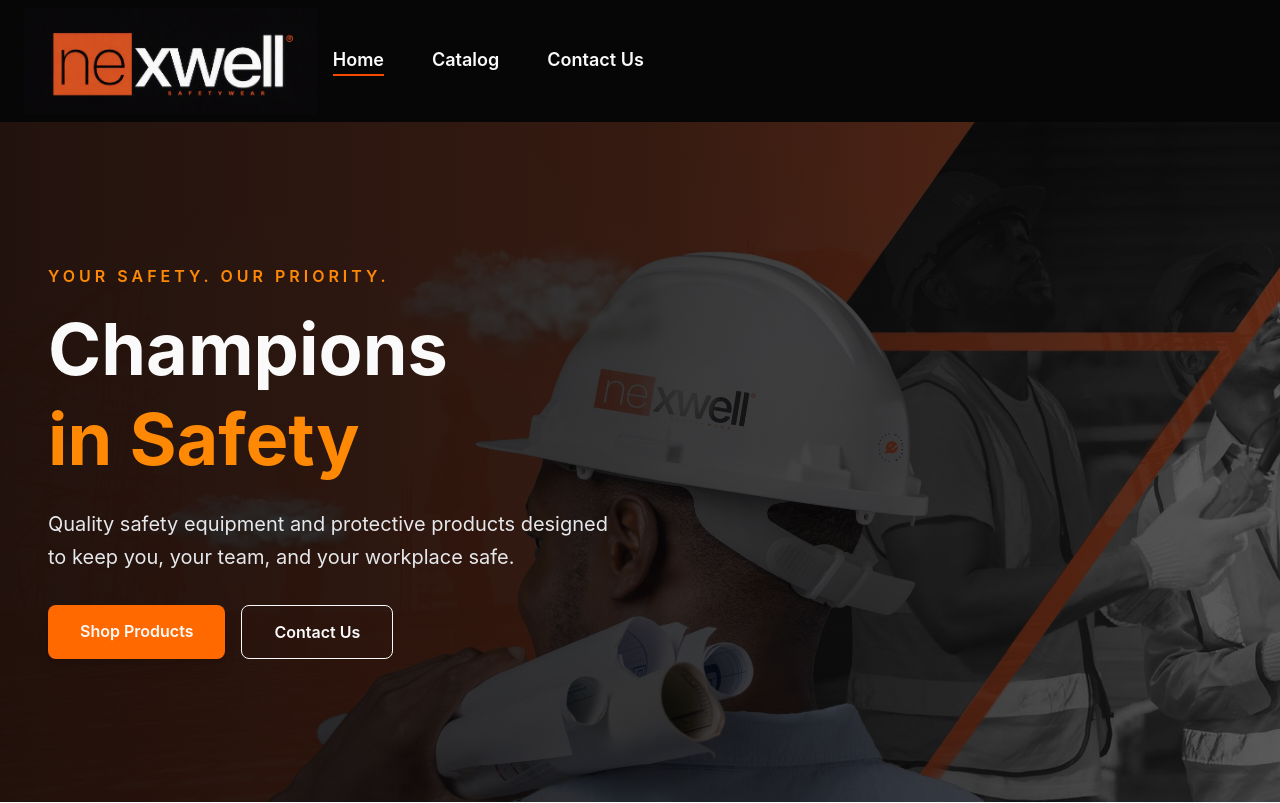
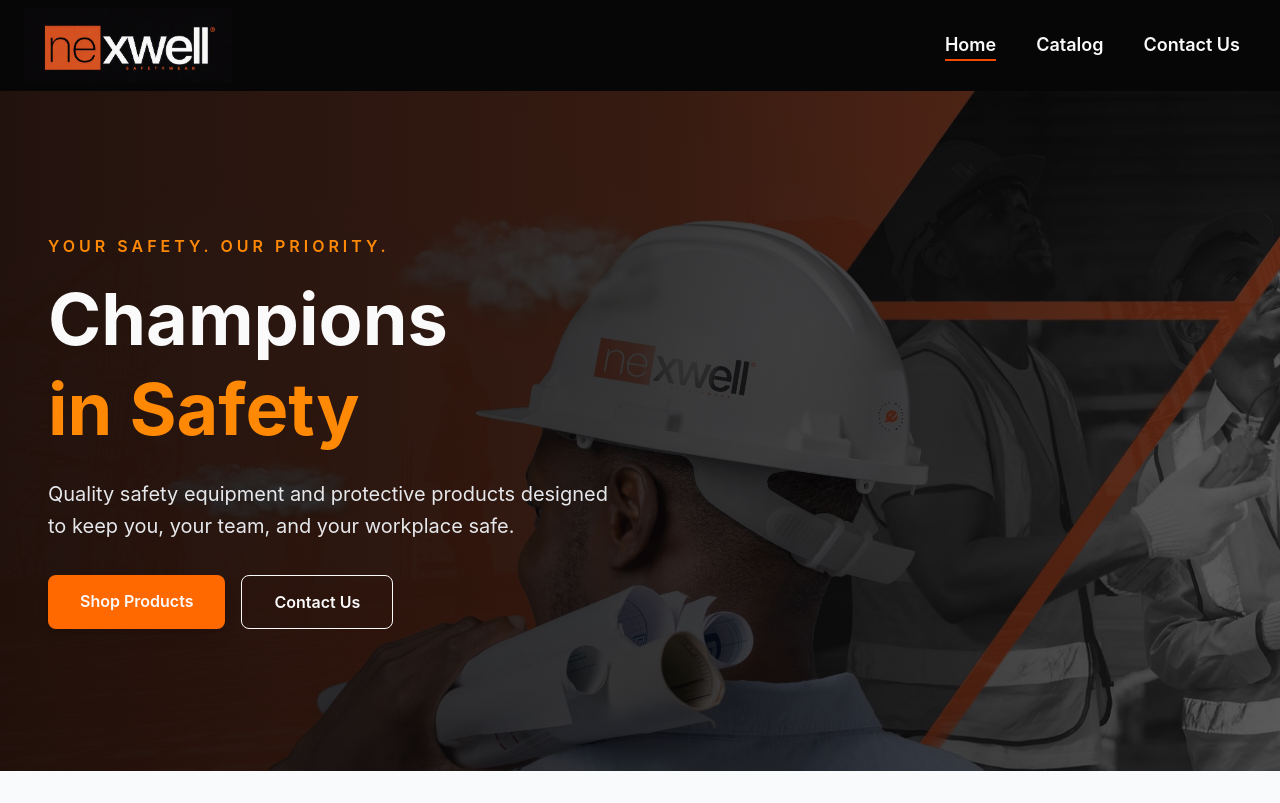
Before and after one commit to Bl00m1ng-droid/Front-end-and-Back-end-Development, a React (Vite) app in the folder NexwellSafety/client/: page / in a window 1280 px wide. Shown: the top 803 px of the page. Built offline with nearby package versions, Linux system fonts and the light colour scheme.

Commit message:
removed logo from mobile menu

```diff
--- a/NexwellSafety/client/src/components/NavBar.jsx
+++ b/NexwellSafety/client/src/components/NavBar.jsx
@@ -3,38 +3,102 @@
 import logo from "../assets/logo.png";
 
 const linkClass = ({ isActive }) =>
-  `relative text-white py-2 px-4 after:content-[''] after:block after:w-full after:h-[2px]
-   after:bg-orange-600 after:origin-left after:transition-transform after:duration-300
-   after:ease-in-out hover:after:scale-x-100 hover:text-orange-400
-   ${isActive ? "text-orange-500 after:scale-x-100" : "after:scale-x-0"}`;
+  `relative text-white py-2 px-4
+   after:content-[''] after:block after:w-full after:h-[2px]
+   after:bg-orange-600 after:origin-left
+   after:transition-transform after:duration-300
+   after:ease-in-out
+   hover:after:scale-x-100
+   hover:text-orange-400
+   ${
+     isActive
+       ? "text-orange-500 after:scale-x-100"
+       : "after:scale-x-0"
+   }`;
 
 function NavBar() {
   const [isOpen, setIsOpen] = useState(false);
 
+  const closeMenu = () => {
+    setIsOpen(false);
+  };
+
   return (
-    <nav className="relative bg-black px-6 py-2 flex items-center justify-between">
-      {/* Logo only visible on medium+ screens */}
-      <Link to="/" className="hidden md:block">
+    <nav className="relative bg-black px-4 sm:px-6 py-2 z-50">
+
+      {/* =========================
+          MAIN NAVBAR
+      ========================== */}
+      <div className="flex items-center justify-between">
+
+        {/* Logo - Desktop only */}
+        <Link
+          to="/"
+          className="hidden md:block"
+          onClick={closeMenu}
+        >
           <img
             src={logo}
-          alt="NexwellSafety"
-          className="w-full max-w-sm h-auto object-contain"
+            alt="Nexwell Safety"
+            className="w-52 h-auto object-contain"
           />
         </Link>
 
-      {/* Hamburger button (mobile only) */}
+        {/* Desktop Navigation */}
+        <div className="hidden md:flex items-center gap-2 text-lg font-semibold ml-auto">
+          <NavLink
+            to="/"
+            end
+            className={linkClass}
+          >
+            Home
+          </NavLink>
+
+          <NavLink
+            to="/catalog"
+            className={linkClass}
+          >
+            Catalog
+          </NavLink>
+
+          <NavLink
+            to="/contactUs"
+            className={linkClass}
+          >
+            Contact Us
+          </NavLink>
+        </div>
+
+        {/* =========================
+            MOBILE HAMBURGER
+        ========================== */}
         <button
-        className="md:hidden text-white focus:outline-none"
+          type="button"
+          aria-label={isOpen ? "Close menu" : "Open menu"}
+          aria-expanded={isOpen}
           onClick={() => setIsOpen(!isOpen)}
+          className="
+            md:hidden
+            ml-auto
+            p-2
+            text-white
+            rounded-md
+            hover:text-orange-400
+            focus:outline-none
+            focus:ring-2
+            focus:ring-orange-500
+            transition-colors
+            duration-200
+          "
         >
           <svg
-          className="w-7 h-7 transition-transform duration-300"
+            className="w-7 h-7"
             fill="none"
             stroke="currentColor"
             viewBox="0 0 24 24"
           >
             {isOpen ? (
-            // X icon
+              /* X icon */
               <path
                 strokeLinecap="round"
                 strokeLinejoin="round"
@@ -42,7 +106,7 @@
                 d="M6 18L18 6M6 6l12 12"
               />
             ) : (
-            // Hamburger icon
+              /* Hamburger icon */
               <path
                 strokeLinecap="round"
                 strokeLinejoin="round"
@@ -52,23 +116,61 @@
             )}
           </svg>
         </button>
+      </div>
 
-      {/* Links with slide-down animation */}
+      {/* =========================
+          MOBILE NAVIGATION
+      ========================== */}
       <div
-        className={`absolute top-full left-0 w-full bg-black md:static md:flex md:flex-row md:ml-auto
-          flex-col gap-4 text-lg font-semibold text-center md:text-left
-          transition-all duration-300 ease-in-out overflow-hidden
-          ${isOpen ? "max-h-96 opacity-100" : "max-h-0 opacity-0 md:opacity-100 md:max-h-none"}`}
+        className={`
+          md:hidden
+          absolute
+          left-0
+          top-full
+          w-full
+          bg-black
+          border-t
+          border-gray-800
+          shadow-lg
+          overflow-hidden
+          transition-all
+          duration-300
+          ease-in-out
+          ${
+            isOpen
+              ? "max-h-96 opacity-100"
+              : "max-h-0 opacity-0 pointer-events-none"
+          }
+        `}
       >
-        <NavLink to="/" end className={linkClass} onClick={() => setIsOpen(false)}>
+        <div className="flex flex-col items-center py-4 gap-2 text-lg font-semibold">
+
+          <NavLink
+            to="/"
+            end
+            className={linkClass}
+            onClick={closeMenu}
+          >
             Home
           </NavLink>
-        <NavLink to="/catalog" className={linkClass} onClick={() => setIsOpen(false)}>
+
+          <NavLink
+            to="/catalog"
+            className={linkClass}
+            onClick={closeMenu}
+          >
             Catalog
           </NavLink>
-        <NavLink to="/contactUs" className={linkClass} onClick={() => setIsOpen(false)}>
+
+          <NavLink
+            to="/contactUs"
+            className={linkClass}
+            onClick={closeMenu}
+          >
             Contact Us
           </NavLink>
+
+        </div>
       </div>
     </nav>
   );
```
Lines whose indentation alone changed are shown as unchanged.
